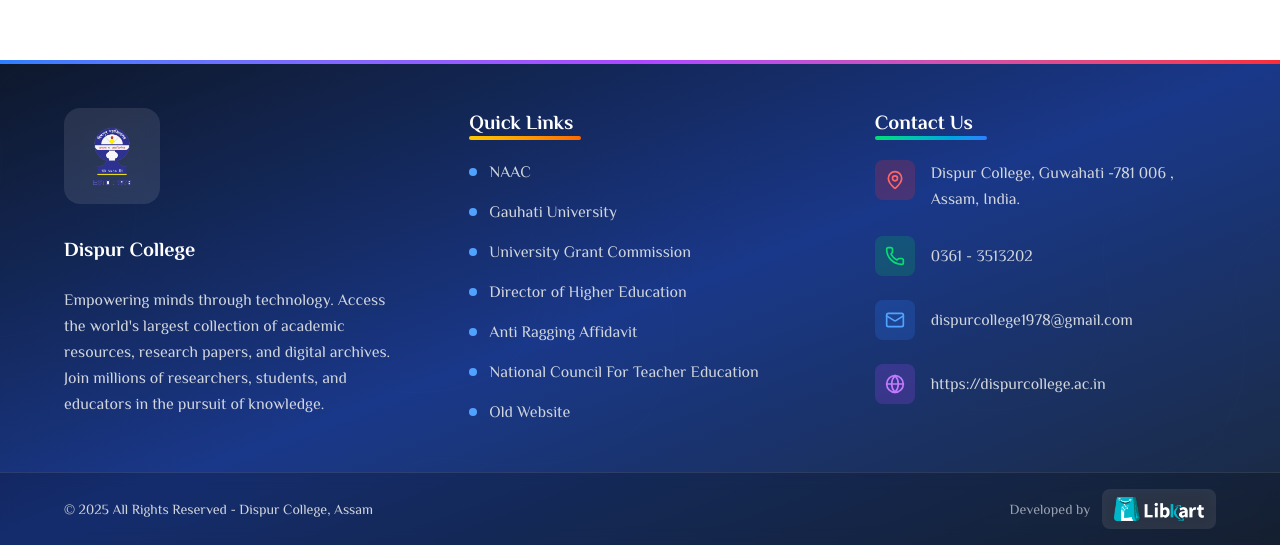
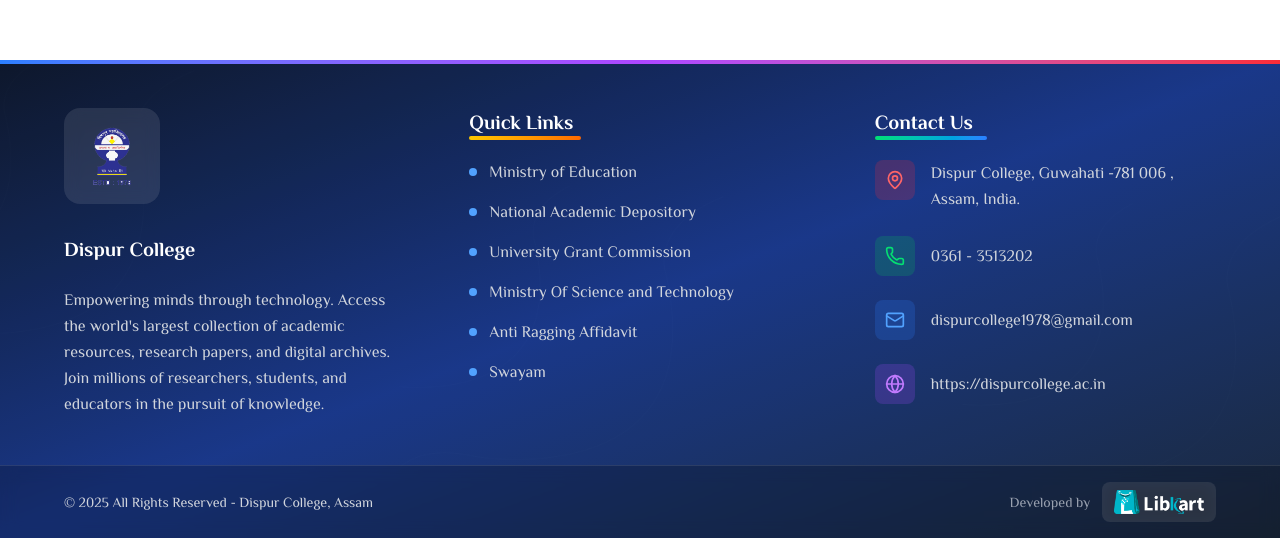
Before and after one commit to nik03072005/JournalWeb11, a Next.js app: page /auth in a window 1280 px wide. Shown: the part 876-1421 px from the top of the page. Built offline with nearby package versions, Linux system fonts and the light colour scheme.

Commit message:
feat: Update footer links and enhance background gradient in Home component

```diff
--- a/src/components/Footer.jsx
+++ b/src/components/Footer.jsx
@@ -39,13 +39,13 @@
               </div>
               <ul className="space-y-4">
                 {[
-                  { name: "NAAC", url: "http://naac.gov.in/index.php/" },
-                  { name: "Gauhati University", url: "http://www.gauhati.ac.in/" },
+                  { name: "Ministry of Education", url: "https://www.education.gov.in/en" },
+                  { name: "National Academic Depository", url: "https://nad.gov.in/" },
                   { name: "University Grant Commission", url: "https://www.ugc.gov.in/" },
-                  { name: "Director of Higher Education", url: "http://www.dheassam.gov.in/" },
-                  { name: "Anti Ragging Affidavit", url: "#" },
-                  { name: "National Council For Teacher Education", url: "http://www.ncte-india.org/" },
-                  { name: "Old Website", url: "#" }
+                  { name: "Ministry Of Science and Technology", url: "https://dst.gov.in/" },
+                  { name: "Anti Ragging Affidavit", url: "https://antiragging.in/" },
+                  { name: "Swayam", url: "https://swayam.gov.in/" },
+                  // { name: "Old Website", url: "#" }
                 ].map((link, index) => (
                   <li key={index} className="group">
                     <a
--- a/src/components/Home.jsx
+++ b/src/components/Home.jsx
@@ -140,7 +140,7 @@
       <div
         className="min-h-screen relative overflow-hidden"
         style={{
-          backgroundImage: "linear-gradient(135deg, rgba(147, 51, 234, 0.5), rgba(99, 102, 241, 0.3)), url('/library.jpg')",
+          backgroundImage: "linear-gradient(135deg, rgba(147, 51, 234, 0.7), rgba(99, 102, 241, 0.5)), url('/library.jpg')",
           backgroundSize: "cover",
           backgroundPosition: "center"
         }}
```
